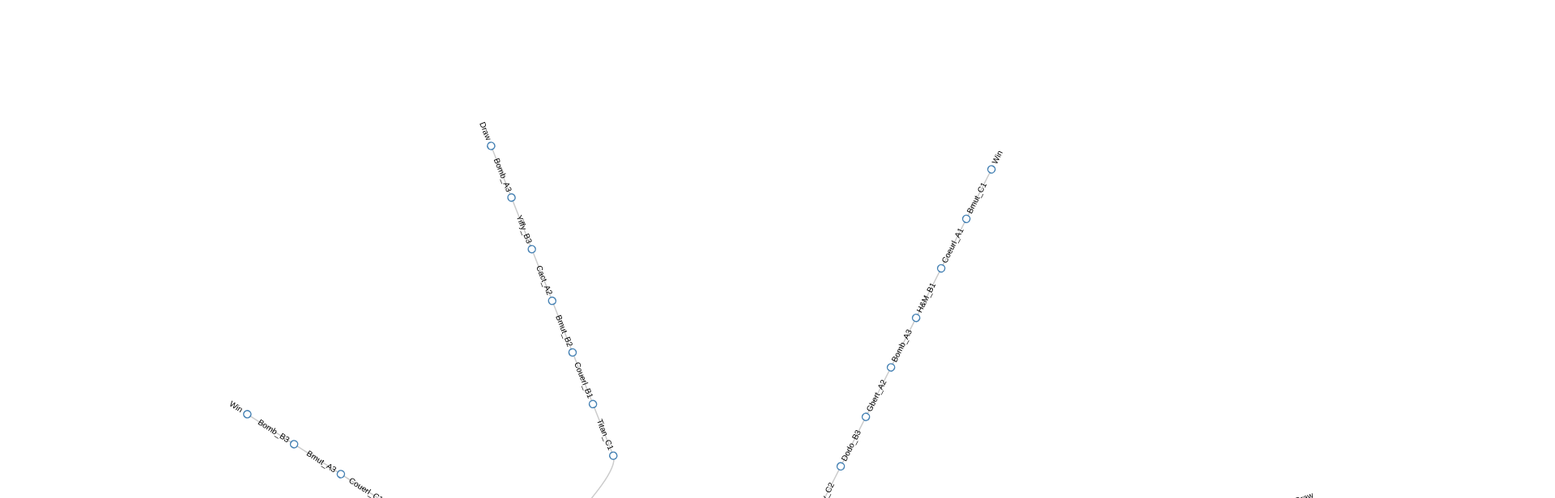
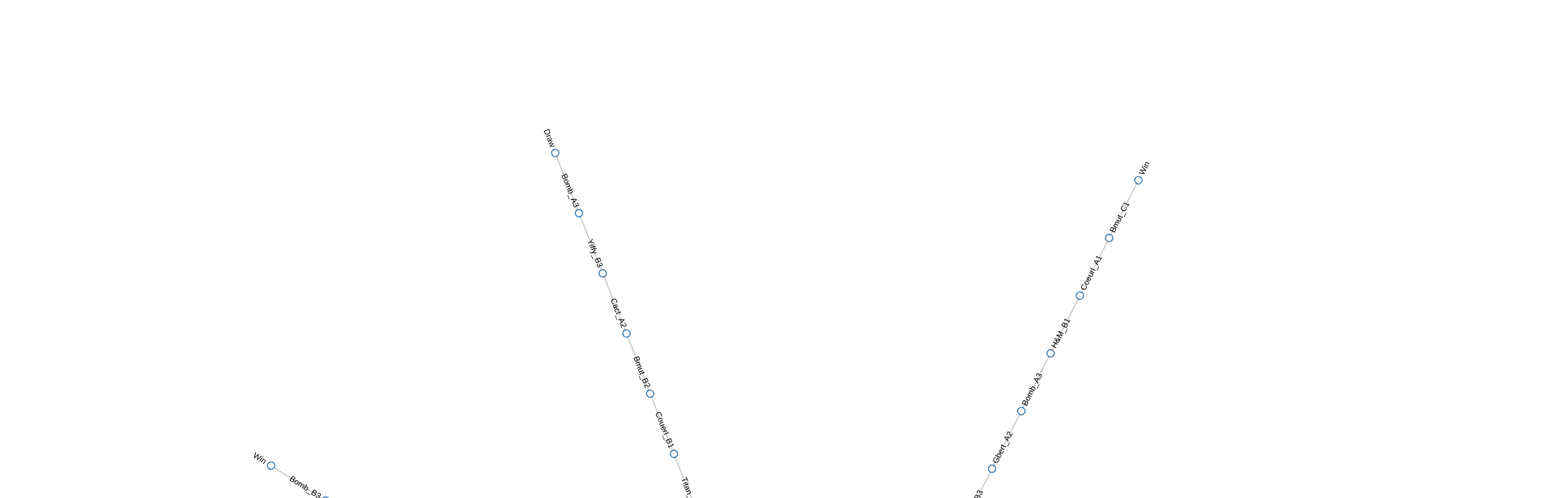
Before and after one commit to lillekatt/elmo, a plain HTML site: page index.html in a window 1280 px wide. Shown: the top 616 px of the page at 81% size, 1920 px wide, since content can reach past the window. Drawn offline with nearby package versions, Linux system fonts and the light colour scheme.

Commit message:
Update index.html

```diff
--- a/index.html
+++ b/index.html
@@ -23,7 +23,7 @@
 <script src="http://d3js.org/d3.v3.min.js" charset="utf-8"></script>
 <script>
 
-var diameter = 1750;
+var diameter = 2000;
 
 var tree = d3.layout.tree()
     .size([360, diameter / 2 - 120])
```
